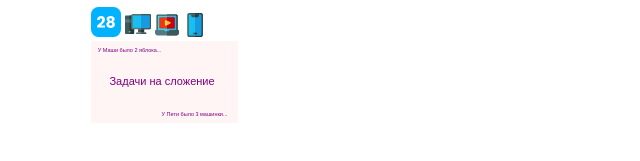
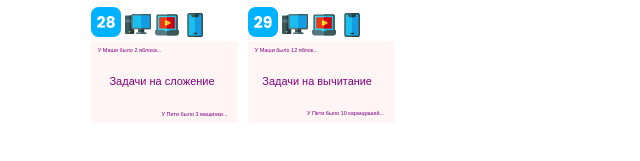
Before and after one commit to saripovdr/sdr-game.github.io, a plain HTML site: page index.html in a window 1280 px wide. Shown: the part 1477-1638 px from the top of the page, without its empty margins (319-959 px from the left). Drawn offline with Linux system fonts and the light colour scheme.

Commit message:
Update index.html

```diff
--- a/index.html
+++ b/index.html
@@ -276,7 +276,17 @@
             <img src="img/laptop.svg" width="24" alt="laptop">
             <img src="img/smartphone.svg" width="24" alt="smartphone">
             <div>
-                <a href="game/Задачи на сложение..html"><img src="img/f28.svg"" width="200" alt="Игра №28"></a>
+                <a href="game/Задачи на сложение.html"><img src="img/f28.svg"" width="200" alt="Игра №28"></a>
+            </div>
+        </div>
+
+        <div class="a29">
+            <img src="img/29.svg" width="30">
+            <img src="img/computer.svg" width="26" alt="computer">
+            <img src="img/laptop.svg" width="24" alt="laptop">
+            <img src="img/smartphone.svg" width="24" alt="smartphone">
+            <div>
+                <a href="game/Задачи на вычитание.html"><img src="img/f29.svg"" width="200" alt="Игра №29"></a>
             </div>
         </div>
 
```
